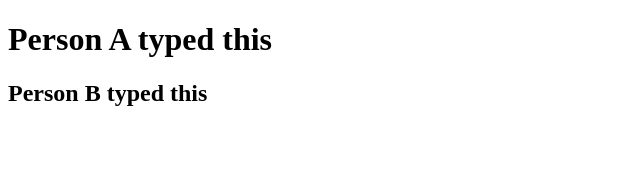
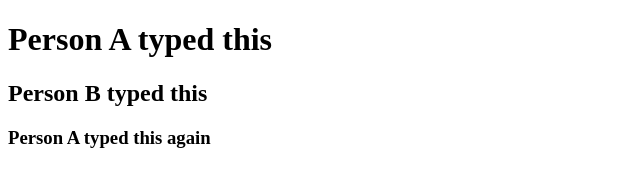
Before and after one commit to GurnekS/donut, a plain HTML site: page index.html in a window 1280 px wide. Shown: the whole page, without its empty margins (0-640 px from the left). Drawn offline with Linux system fonts and the light colour scheme.

Commit message:
person A 3rd heading

```diff
--- a/index.html
+++ b/index.html
@@ -7,6 +7,7 @@
 <body>
 <h1>Person A typed this</h1>
 <h2>Person B typed this</h2>
+<h3>Person A typed this again</h3>
 
 </body>
 </html>
```
